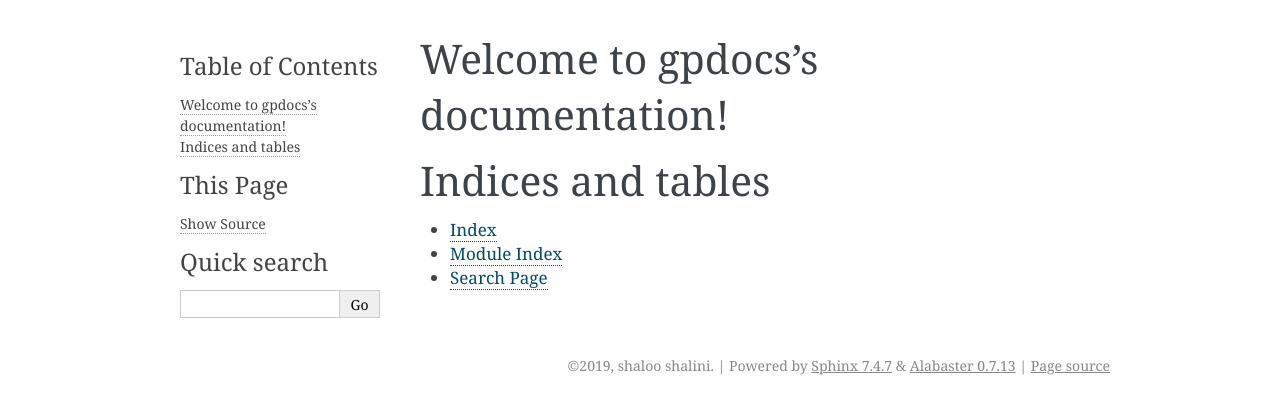
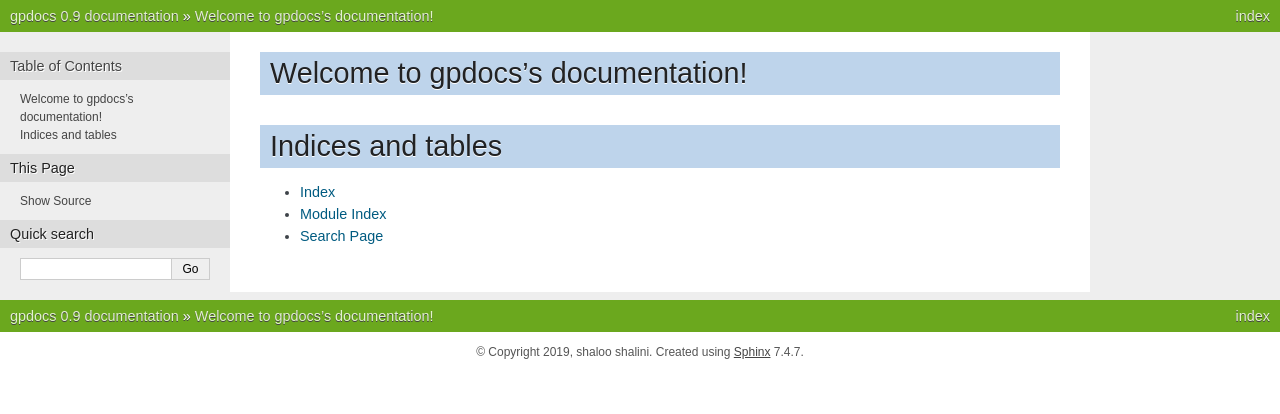
Before and after one commit to shaloo/gpdocs, a Sphinx documentation site: the page built from docs/source/index.rst, in a window 1280 px wide. Shown: the top 414 px of the page. Built offline with Sphinx 7.4.7, drawn with Linux system fonts in a browser that asks for light colours.

Commit message:
fix theme to default for rtd setup

```diff
--- a/docs/source/conf.py
+++ b/docs/source/conf.py
@@ -11,7 +11,7 @@
 # documentation root, use os.path.abspath to make it absolute, like shown here.
 #
 
-#import os
+import os
 #import sys
 #sys.path.insert(0, os.path.abspath('.'))
 
@@ -48,9 +48,14 @@ exclude_patterns = []
 # The theme to use for HTML and HTML Help pages.  See the documentation for
 # a list of builtin themes.
 #
-html_theme = 'alabaster'
+#html_theme = 'alabaster'
+#html_theme = 'nature'
 
-#html_theme = 'nature'
+on_rtd = os.environ.get('READTHEDOCS') == 'True'
+if on_rtd:
+    html_theme = 'default'
+else:
+    html_theme = 'nature'
 
 # Add any paths that contain custom static files (such as style sheets) here,
 # relative to this directory. They are copied after the builtin static files,
```
